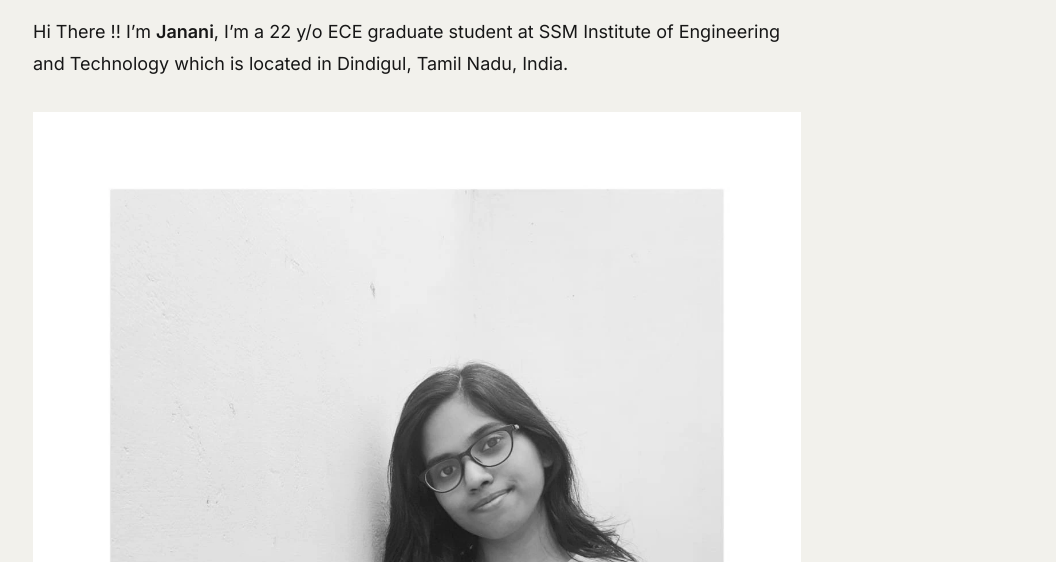
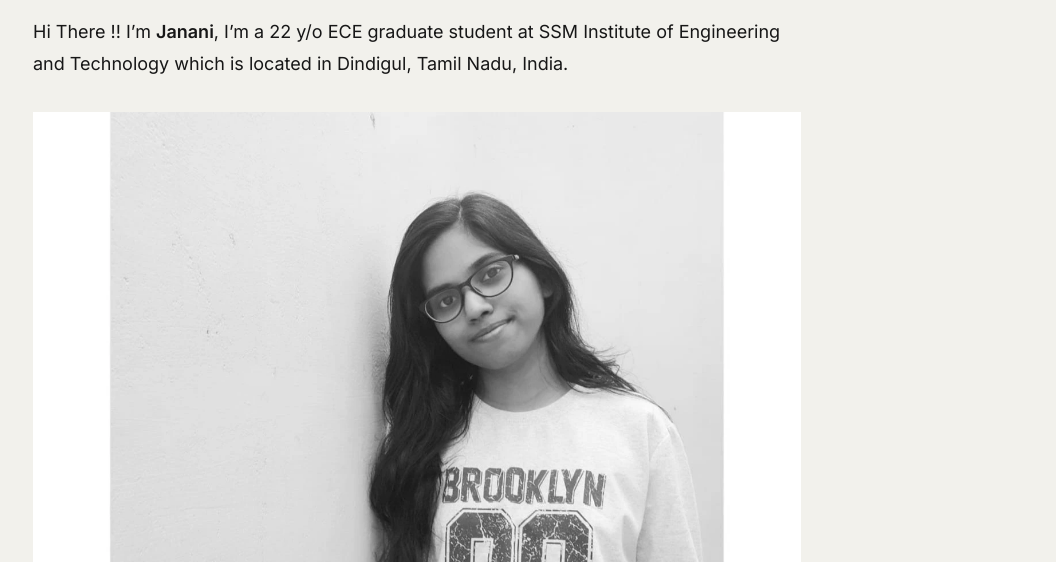
Before and after one commit to Jananisankar21419/janani_portfolio, an Astro site: page /about in a window 1280 px wide. Shown: the part 238-800 px from the top of the page, without its empty margins (223-1279 px from the left). Built offline with nearby package versions, Linux system fonts and the light colour scheme; Astro itself is replaced by a stand-in of ours.

Commit message:
Update about.md

```diff
--- a/src/content/pages/about.md
+++ b/src/content/pages/about.md
@@ -6,7 +6,7 @@ seo:
 ---
 Hi There !!  I'm **Janani**,  I'm a 22 y/o  ECE graduate student at SSM Institute of Engineering and Technology which is located in Dindigul, Tamil Nadu, India.
 
-![Upcoming front end developer](/jj.webp)
+![Upcoming front end developer](/janani-profile.webp)
 
 My go-to Stack :
 
```
